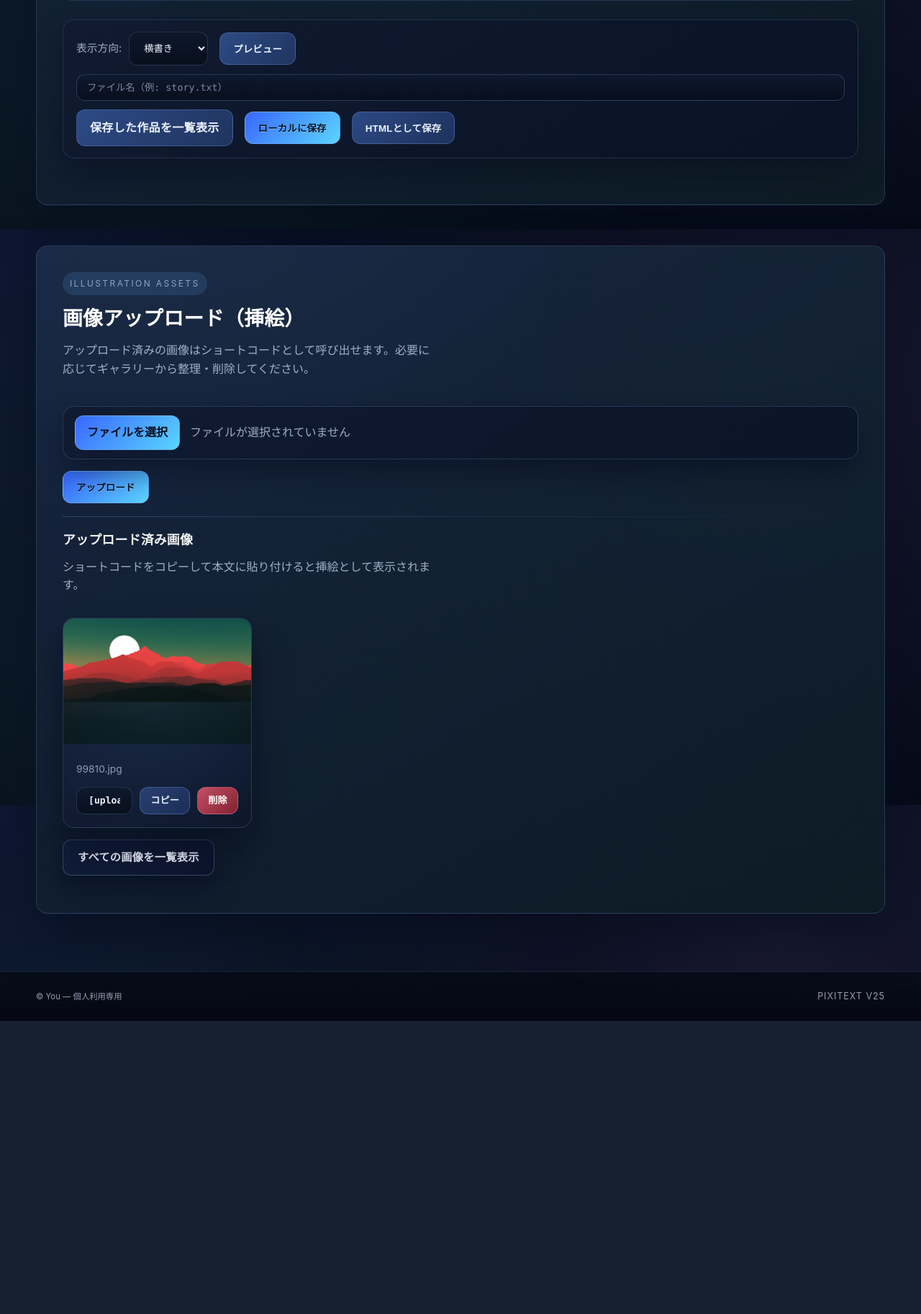
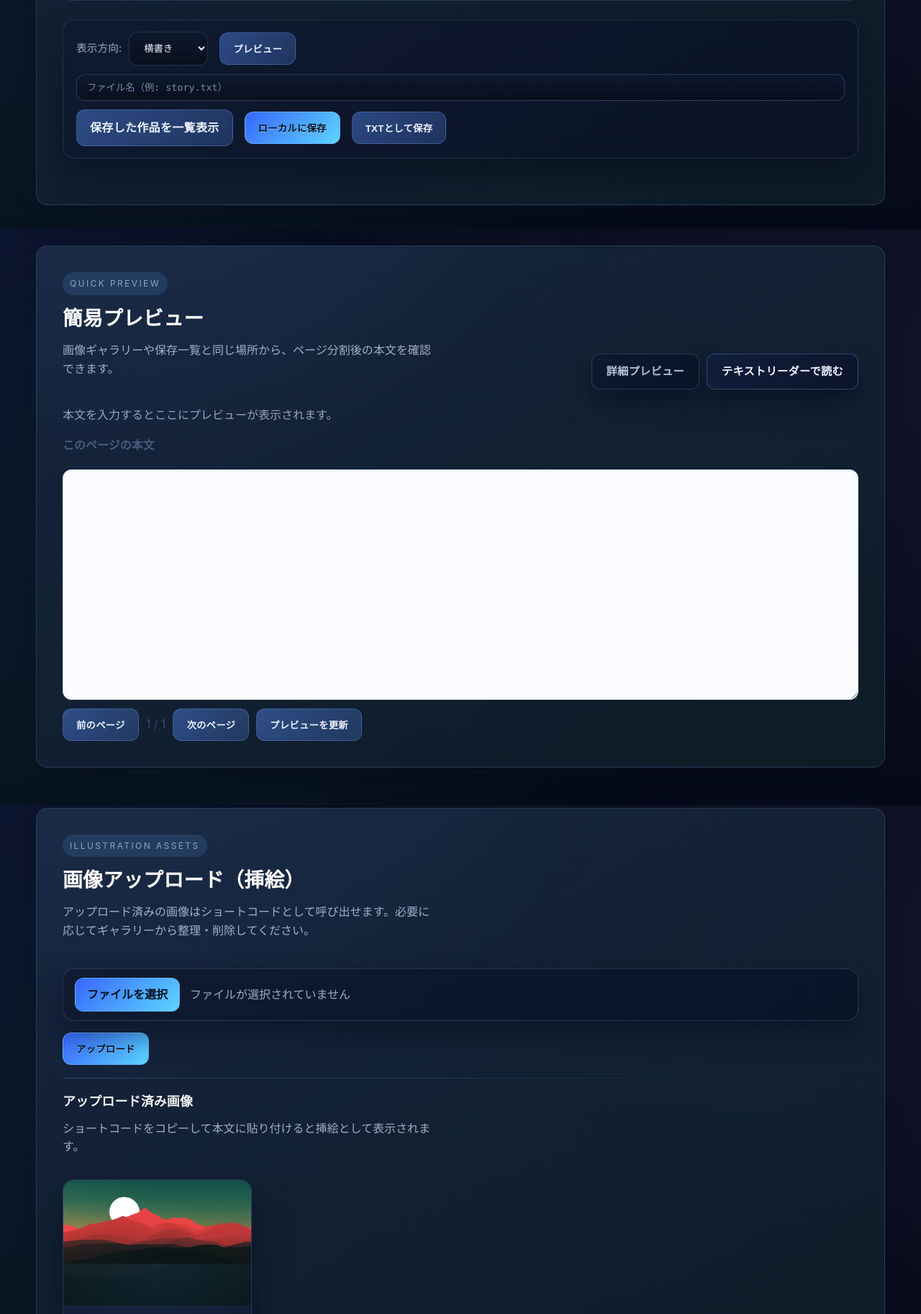
Before and after one commit to Pdwqag/PixiText, a Flask app: page / in a window 1280 px wide. Shown: the part 1282-3107 px from the top of the page at 72% size. Before the commit the page ends 2700 px from the top, so only its background shows below. Run offline with Flask 3, Linux system fonts and the light colour scheme.

Commit message:
Display all preview pages on one screen

```diff
--- a/app.py
+++ b/app.py
@@ -24,7 +24,7 @@
 from flask_session import Session
 from werkzeug.utils import secure_filename
 
-from parser import parse_document, to_html_document
+from parser import parse_document
 
 storage = None
 NotFound = None
@@ -282,7 +282,7 @@
     if request.method == "POST":
         session['last_text'] = request.form.get("text","")
         session['last_writing_mode'] = request.form.get("writing_mode","horizontal")
-        return redirect(url_for("preview", p=1))
+        return redirect(url_for("preview"))
 
     text = session.get('last_text', "")
     writing_mode = session.get('last_writing_mode', "horizontal")
@@ -291,23 +291,58 @@
         return redirect(url_for("index"))
 
     try:
-        p = int(request.args.get("p", 1))
+        pages = parse_document(text)
+    except Exception as e:
+        flash(f"プレビュー生成に失敗しました: {e}")
+        return redirect(url_for("index"))
+
+    return render_template(
+        "preview.html",
+        pages=pages,
+        writing_mode=writing_mode,
+        text=text,
+    )
+
+
+@app.route("/api/preview_page", methods=["GET", "POST"])
+def api_preview_page():
+    payload = request.get_json(silent=True) or request.form or {}
+
+    if request.method == "POST":
+        text = payload.get("text", "")
+        writing_mode = payload.get("writing_mode", "horizontal")
+        session["last_text"] = text
+        session["last_writing_mode"] = writing_mode
+        p_param = payload.get("p")
+    else:
+        text = session.get("last_text", "")
+        writing_mode = session.get("last_writing_mode", "horizontal")
+        p_param = request.args.get("p")
+
+    if not text:
+        return jsonify(success=False, message="プレビューする文章がありません。"), 400
+
+    try:
+        p = int(p_param or 1)
     except Exception:
         p = 1
 
-    pages = parse_document(text)
-    total = len(pages)
+    try:
+        pages = parse_document(text)
+    except Exception as e:
+        return jsonify(success=False, message=f"プレビュー生成に失敗しました: {e}"), 400
+
+    total = len(pages) or 1
     p = max(1, min(total, p))
-    page = pages[p-1]
-    nums = list(range(1, total+1))
-    return render_template(
-        "preview.html",
-        page=page,
+    page = pages[p - 1]
+
+    return jsonify(
+        success=True,
+        p=p,
         total=total,
-        p=p,
-        nums=nums,
+        page_html=page.get("html", ""),
+        page_text=page.get("text", ""),
         writing_mode=writing_mode,
-        text=text,
     )
 
 @app.route("/export", methods=["POST"])
@@ -315,34 +350,19 @@
     text = request.form.get("text","")
     writing_mode = request.form.get("writing_mode","horizontal")
     session['last_text'] = text; session['last_writing_mode'] = writing_mode
-    pages = parse_document(text)
-    html_doc = to_html_document(
-        pages,
-        writing_mode=writing_mode,
-        include_boilerplate=True,
-        inline_assets=True,
-    )
-    out_path = os.path.join(BASE_DIR, "export.html")
-    with open(out_path, "w", encoding="utf-8") as f: f.write(html_doc)
-    return send_file(out_path, as_attachment=True, download_name="export.html")
+    out_path = os.path.join(BASE_DIR, "export.txt")
+    with open(out_path, "w", encoding="utf-8") as f:
+        f.write(text)
+    return send_file(out_path, as_attachment=True, download_name="export.txt", mimetype="text/plain")
 
-@app.route("/read", defaults={"p": None})
-@app.route("/read/<int:p>")
-def read_single(p):
+@app.route("/read")
+def read_single():
     text = session.get("last_text", "")
     writing_mode = session.get("last_writing_mode", "horizontal")
     if not text:
         return redirect(url_for("index"))
-    try:
-        p = int(request.args.get("p", p or 1))
-    except Exception:
-        p = 1
     pages = parse_document(text)
-    total = len(pages)
-    p = max(1, min(total, p))
-    page = pages[p-1]
-    nums = list(range(1, total+1))
-    return render_template("read.html", page=page, total=total, p=p, nums=nums, writing_mode=writing_mode)
+    return render_template("read.html", pages=pages, writing_mode=writing_mode)
 
 @app.route("/delete_image/<img_id>", methods=["POST"])
 def delete_image(img_id):
--- a/parser.py
+++ b/parser.py
@@ -217,7 +217,7 @@
     for i, raw in enumerate(pages_raw, start=1):
         blocks = [b for b in re.split(r'(?=^\s*\[chapter:[^\]]+\])', raw, flags=re.M) if b != ""]
         html_blocks = [render_block(b, i) for b in blocks]
-        pages.append({"index": i, "html": "\n".join(html_blocks)})
+        pages.append({"index": i, "html": "\n".join(html_blocks), "text": raw})
     return pages
 
 
--- a/static/app.js
+++ b/static/app.js
@@ -85,3 +85,137 @@
     insertAtCursor(ta, btn.dataset.insert);
   });
 })();
+
+async function callPreviewAPI(body){
+  const resp = await fetch('/api/preview_page', {
+    method: 'POST',
+    body,
+    credentials: 'same-origin',
+  });
+
+  const data = await resp.json().catch(() => ({}));
+  return { resp, data };
+}
+
+// --- 4) プレビュー送信前にエラーチェックしてトースト表示 ---
+(()=>{
+  document.addEventListener('submit', async (e)=>{
+    const form = e.target;
+    const submitter = e.submitter || document.activeElement;
+    const action = (submitter && submitter.formAction) || form.getAttribute('action') || '';
+    const isPreview = submitter && submitter.dataset.ajaxPreview !== undefined;
+
+    if (!isPreview || !/\/preview(\b|$)/.test(action)) return;
+
+    e.preventDefault();
+
+    const fd = new FormData(form);
+    if (submitter && submitter.name) {
+      fd.append(submitter.name, submitter.value || '');
+    }
+
+    try {
+      const { resp, data } = await callPreviewAPI(fd);
+
+      if (resp.ok && data.success) {
+        const target = new URL(action, location.href);
+        target.searchParams.set('p', data.p || 1);
+        window.location.href = target.toString();
+        return;
+      }
+
+      const msg = data && data.message ? data.message : 'プレビューに失敗しました。';
+      window.showToast && window.showToast(msg);
+    } catch (err) {
+      window.showToast && window.showToast('プレビュー処理中にエラーが発生しました。');
+      console.error(err);
+    }
+  });
+})();
+
+// --- 5) トップページに簡易プレビューカードを表示 ---
+(()=>{
+  const panel = document.querySelector('[data-preview-panel]');
+  if (!panel) return;
+
+  const box = panel.querySelector('[data-preview-box]');
+  const empty = panel.querySelector('[data-preview-empty]');
+  const textArea = panel.querySelector('[data-preview-text]');
+  const counter = panel.querySelector('[data-preview-counter]');
+  const prev = panel.querySelector('[data-preview-prev]');
+  const next = panel.querySelector('[data-preview-next]');
+  const refresh = panel.querySelector('[data-preview-refresh]');
+  const textInput = document.getElementById('text');
+  const modeSelect = document.querySelector('select[name="writing_mode"]');
+
+  let current = 1;
+  let total = 1;
+
+  function toggleEmpty(showEmpty){
+    if (!box || !empty) return;
+    box.hidden = showEmpty;
+    empty.hidden = !showEmpty;
+  }
+
+  async function loadPreview(page = 1){
+    const textValue = textInput ? textInput.value.trim() : '';
+    if (!textValue) {
+      toggleEmpty(true);
+      return;
+    }
+
+    const fd = new FormData();
+    fd.append('text', textValue);
+    fd.append('writing_mode', modeSelect ? modeSelect.value : 'horizontal');
+    fd.append('p', page);
+
+    try {
+      const { resp, data } = await callPreviewAPI(fd);
+
+      if (resp.ok && data.success) {
+        current = data.p || 1;
+        total = data.total || 1;
+        if (textArea) textArea.value = data.page_text || '';
+        if (counter) counter.textContent = `${current} / ${total}`;
+        if (prev) prev.disabled = current <= 1;
+        if (next) next.disabled = current >= total;
+        toggleEmpty(false);
+        return;
+      }
+
+      const msg = (data && data.message) ? data.message : 'プレビューの取得に失敗しました。';
+      window.showToast && window.showToast(msg);
+      toggleEmpty(true);
+    } catch (err) {
+      window.showToast && window.showToast('プレビュー取得中にエラーが発生しました。');
+      console.error(err);
+      toggleEmpty(true);
+    }
+  }
+
+  prev && prev.addEventListener('click', (e)=>{
+    e.preventDefault();
+    if (current <= 1) return;
+    loadPreview(current - 1);
+  });
+
+  next && next.addEventListener('click', (e)=>{
+    e.preventDefault();
+    if (current >= total) return;
+    loadPreview(current + 1);
+  });
+
+  refresh && refresh.addEventListener('click', (e)=>{
+    e.preventDefault();
+    loadPreview(1);
+  });
+
+  if (textInput) {
+    textInput.addEventListener('change', ()=> loadPreview(1));
+  }
+  if (modeSelect) {
+    modeSelect.addEventListener('change', ()=> loadPreview(current));
+  }
+
+  document.addEventListener('DOMContentLoaded', ()=> loadPreview(1));
+})();
--- a/static/style.css
+++ b/static/style.css
@@ -1097,3 +1097,82 @@
     border-radius: 8px;
   }
 }
+
+.page-text__label{
+  display: block;
+  margin-bottom: 8px;
+  font-weight: 600;
+  color: #4a5d80;
+}
+
+.page-text__area{
+  width: 100%;
+  min-height: 320px;
+  padding: 14px 16px;
+  border: 1px solid #d4def0;
+  border-radius: 12px;
+  background: #f9fbff;
+  font-size: 1rem;
+  line-height: 1.7;
+  color: #1f2a44;
+  box-shadow: inset 0 1px 2px rgba(19,46,96,.06);
+  resize: vertical;
+}
+
+.page-stack{
+  display: flex;
+  flex-direction: column;
+  gap: 32px;
+}
+
+.page-text-card{
+  padding: 18px 18px 22px;
+  border: 1px solid #d4def0;
+  border-radius: 16px;
+  background: linear-gradient(180deg, #fcfdff 0%, #f6f9ff 100%);
+  box-shadow: 0 8px 24px rgba(23,58,108,.08);
+}
+
+.page-text__header{
+  display: flex;
+  align-items: center;
+  gap: 12px;
+  margin-bottom: 6px;
+  color: #4a5d80;
+  font-weight: 600;
+}
+
+.page-badge{
+  display: inline-flex;
+  align-items: center;
+  gap: 6px;
+  padding: 4px 10px;
+  border-radius: 999px;
+  background: #e6edff;
+  color: #1f3c80;
+  font-weight: 700;
+  font-size: .95rem;
+}
+
+.page-note{
+  font-size: .9rem;
+  color: #5f7195;
+}
+
+.preview-box{
+  display: flex;
+  flex-direction: column;
+  gap: 12px;
+}
+
+.preview-nav{
+  display: flex;
+  flex-wrap: wrap;
+  align-items: center;
+  gap: 10px;
+}
+
+.preview-counter{
+  font-weight: 600;
+  color: #33415c;
+}
--- a/templates/index.html
+++ b/templates/index.html
@@ -46,7 +46,7 @@
       </label>
 
       <!-- プレビュー -->
-      <button type="submit">プレビュー</button>
+      <button type="submit" data-ajax-preview>プレビュー</button>
 
       <!-- ファイル名入力 -->
       <input
@@ -71,10 +71,40 @@
         type="submit"
         formaction="{{ url_for('export') }}"
         formmethod="post"
-      >HTMLとして保存</button>
+      >TXTとして保存</button>
     </div>
 
   </form>
+</section>
+
+<!-- ===== 簡易プレビュー（トップページ） ===== -->
+<section class="panel panel--preview">
+  <header class="panel-heading">
+    <div class="panel-heading__text">
+      <span class="panel-kicker">Quick Preview</span>
+      <h2 class="panel-title">簡易プレビュー</h2>
+      <p class="panel-description">画像ギャラリーや保存一覧と同じ場所から、ページ分割後の本文を確認できます。</p>
+    </div>
+    <div class="panel-actions">
+      <a class="link-button subtle" href="{{ url_for('preview') }}">詳細プレビュー</a>
+      <a class="link-button" href="{{ url_for('read_single') }}">テキストリーダーで読む</a>
+    </div>
+  </header>
+
+  <div class="rendered" data-preview-panel>
+    <p class="empty-hint" data-preview-empty>本文を入力するとここにプレビューが表示されます。</p>
+
+    <div class="preview-box" data-preview-box hidden>
+      <label for="inline-preview-text" class="page-text__label">このページの本文</label>
+      <textarea id="inline-preview-text" class="page-text__area" readonly data-preview-text></textarea>
+      <div class="preview-nav">
+        <button type="button" data-preview-prev>前のページ</button>
+        <span class="preview-counter" data-preview-counter>1 / 1</span>
+        <button type="button" data-preview-next>次のページ</button>
+        <button type="button" class="subtle" data-preview-refresh>プレビューを更新</button>
+      </div>
+    </div>
+  </div>
 </section>
 
 <!-- ===== 画像アップロード ===== -->
```
Also changed, not shown: templates/preview.html (+17 -22 lines), templates/read.html (+17 -17 lines), tests/test_export_txt.py (added, +15 -0 lines), tests/test_preview_flow.py (+60 -1 lines).
